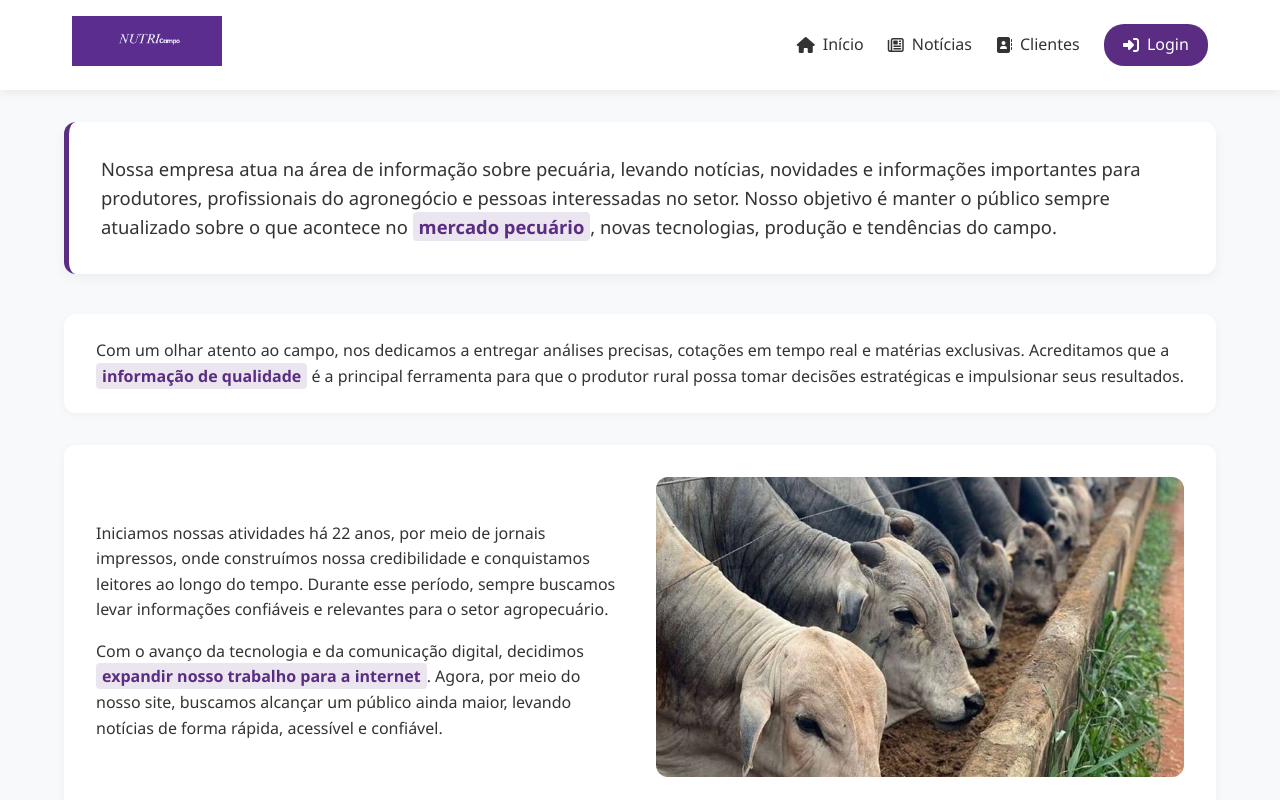
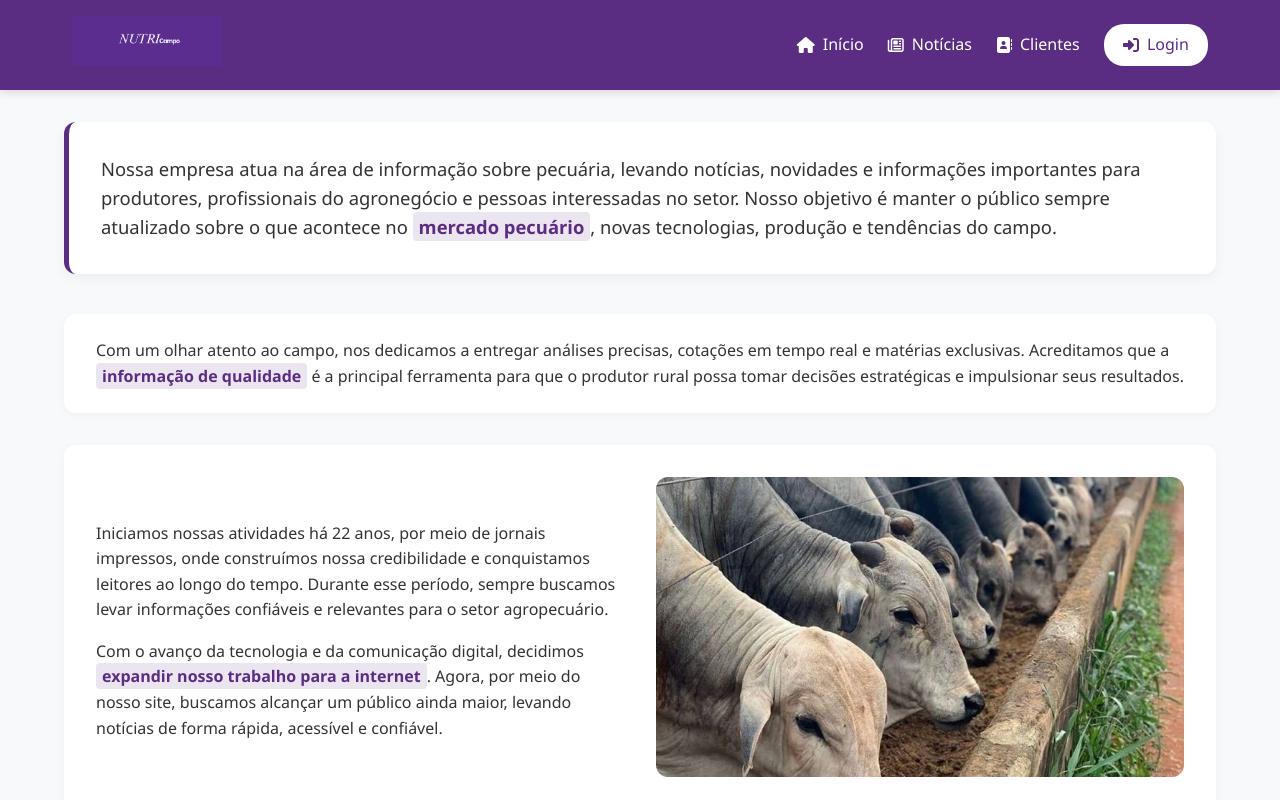
Before and after one commit to guilhermensilva7-svg/ProjetoIntegrador, a plain HTML site: page SobreNós.html in a window 1280 px wide. Shown: the top 800 px of the page. Drawn offline with nearby package versions, Linux system fonts and the light colour scheme.

Commit message:
Update SobreNós.html

```diff
--- a/SobreNós.html
+++ b/SobreNós.html
@@ -44,10 +44,10 @@
             font-weight: 600;
         }
 
-        /* HEADER */
+        /* HEADER ROXO */
         .header {
-            background: var(--white);
-            box-shadow: 0 2px 10px rgba(0,0,0,0.08);
+            background: var(--primary-color);
+            box-shadow: 0 2px 10px rgba(0,0,0,0.15);
             position: sticky;
             top: 0;
             z-index: 1000;
@@ -73,30 +73,35 @@
             align-items: center;
         }
 
+        /* LINKS DO HEADER EM BRANCO */
         .nav-menu a {
             text-decoration: none;
-            color: var(--text-color);
+            color: var(--white);
             font-weight: 500;
-            transition: color 0.3s;
+            transition: opacity 0.3s;
             display: inline-flex;
             align-items: center;
             gap: 0.5rem;
         }
 
         .nav-menu a:hover {
-            color: var(--primary-color);
+            opacity: 0.8;
+            color: var(--white);
         }
 
+        /* BOTÃO LOGIN EM DESTAQUE (FUNDO BRANCO) */
         .btn-login {
-            background-color: var(--primary-color);
-            color: var(--white) !important;
+            background-color: var(--white);
+            color: var(--primary-color) !important;
             padding: 0.5rem 1.2rem;
             border-radius: 20px;
-            transition: background-color 0.3s !important;
+            font-weight: 600;
+            transition: background-color 0.3s, opacity 0.3s !important;
         }
 
         .btn-login:hover {
-            background-color: var(--primary-hover) !important;
+            background-color: rgba(255, 255, 255, 0.9) !important;
+            opacity: 1 !important;
         }
 
         /* CONTEÚDO PRINCIPAL */
```
